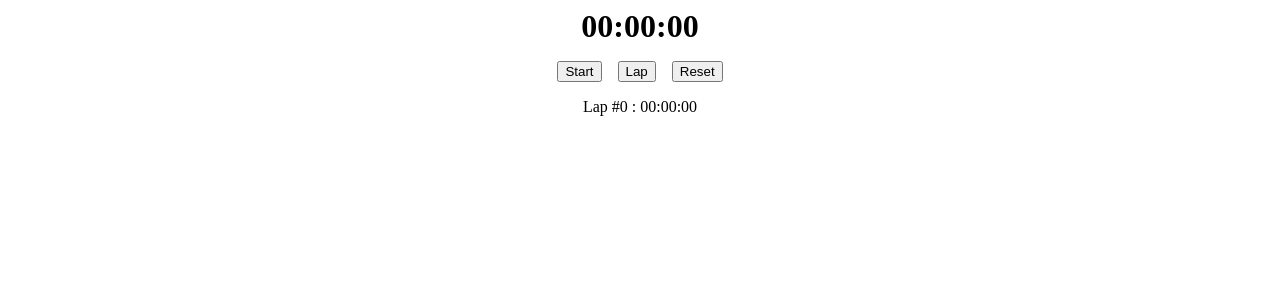
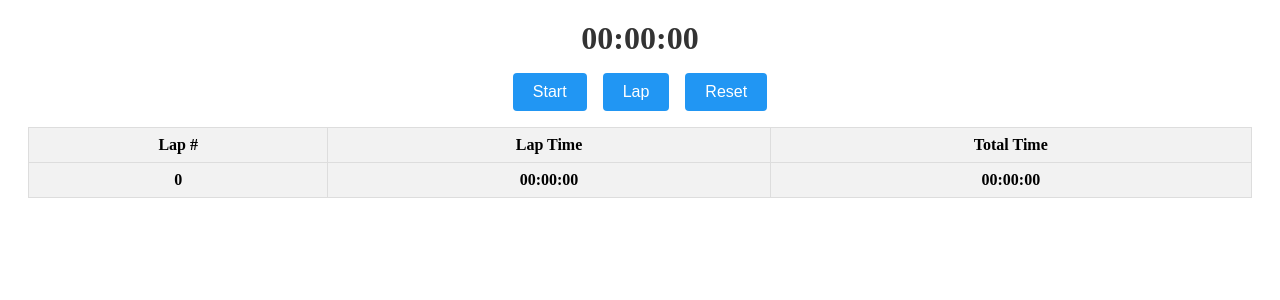
Before and after one commit to Shopify/eng-intern-assessment-react, a React app: page / in a window 1280 px wide. Both pictures are taken after a click on the button "Lap". Shown: the top 300 px of the page. Built offline with nearby package versions, Linux system fonts and the light colour scheme.

Commit message:
Change lap list to display lap time and total time

```diff
--- a/src/StopWatch.css
+++ b/src/StopWatch.css
@@ -3,12 +3,14 @@
 /* Container styles */
 #stopwatch-container {
     text-align: center;
+    margin: 20px;
   }
 
   /* Display styles */
   #stopwatch-display {
     font-size: 2rem;
-    margin: 0.5rem;
+    margin: 10px;
+    color: #333; /* Dark gray text color */
   }
 
   /* Buttons styles */
@@ -19,14 +21,55 @@
     margin-top: 1rem;
   }
 
+  /* Button styles */
+  #stopwatch-buttons button {
+    background-color: #2196F3; /* Blue */
+    color: #fff; /* White text color */
+    border: none;
+    padding: 10px 20px;
+    text-align: center;
+    text-decoration: none;
+    display: inline-block;
+    font-size: 16px;
+    cursor: pointer;
+    border-radius: 4px;
+  }
+
+  #stopwatch-buttons button:hover {
+    background-color: #1565C0; /* Darker blue on hover */
+  }
+
   /* Lap list styles */
   #lap-list {
     margin-top: 1rem;
   }
 
-  /* Lap item styles */
-  #lap-list li {
-    list-style: none;
-    font-size: 1rem;
-    margin: 0.5rem 0;
+  /* Lap list table styles */
+  #lap-list-table {
+    width: 100%;
+    border-collapse: collapse;
+    margin-top: 1rem;
   }
+
+  #lap-list-table-header {
+    background-color: #f0f0f0;
+  }
+
+  #lap-list-table th,
+  #lap-list-table td {
+    border: 1px solid #ddd;
+    padding: 8px;
+    text-align: center;
+  }
+
+  #lap-list-table th {
+    background-color: #f2f2f2;
+  }
+
+  #lap-list-table tr:nth-child(even) {
+    background-color: #f9f9f9;
+  }
+
+  #lap-list-table tr:hover {
+    background-color: #f0f0f0;
+  }
--- a/src/StopWatch.tsx
+++ b/src/StopWatch.tsx
@@ -24,21 +24,20 @@ export default function StopWatch() {
 
     let handleOnLap = () => {
         setLapList(lapList => [...lapList, counter]);
-        setCounter(0)
     }
 
-    function getDisplayText(givenMilliseconds: number) : string {
-        let milliseconds = givenMilliseconds%1000
-        let seconds = Math.floor(givenMilliseconds/1000)%60
-        let minutes = Math.floor(givenMilliseconds/1000/60)
+    function getDisplayText(givenMilliseconds: number): string {
+        let milliseconds = givenMilliseconds % 1000
+        let seconds = Math.floor(givenMilliseconds / 1000) % 60
+        let minutes = Math.floor(givenMilliseconds / 1000 / 60)
 
         //Make formater function to change time values to strings in the appropiate format
-        let formatTime = (time: number) => {return time.toLocaleString('en-US', {minimumIntegerDigits: 2, maximumFractionDigits: 0})};
+        let formatTime = (time: number) => { return time.toLocaleString('en-US', { minimumIntegerDigits: 2, maximumFractionDigits: 0 }) };
 
         return `${formatTime(minutes)}:${formatTime(seconds)}:${formatTime(milliseconds)}`;
     }
 
-    return(
+    return (
         <div id='stopwatch-container'>
             <h1 id='stopwatch-display'>{getDisplayText(counter)}</h1>
             <div id='stopwatch-buttons'>
@@ -48,9 +47,22 @@ export default function StopWatch() {
                 <StopWatchButton id='reset-button' onClick={handleOnReset} content='Reset'></StopWatchButton>
             </div>
             <div id='lap-list' data-testid='lap-list'>
-                {lapList.map( (lap, index) => (
-                    <li id={`lap-${index}`} key={index}>Lap #{index} : {getDisplayText(lap)}</li>
-                ))}
+                {lapList.length > 0 &&
+                    <table id='lap-list-table'>
+                        <tr id={`lap-list-table-header`}>
+                            <th>Lap #</th>
+                            <th>Lap Time</th>
+                            <th>Total Time</th>
+                        </tr>
+                        {lapList.map((lap, index) => (
+                            <tr id={`lap-${index}`}>
+                                <th>{index}</th>
+                                <th>{getDisplayText(index > 0 ? lap - lapList[index - 1] : lap)}</th>
+                                <th>{getDisplayText(lap)}</th>
+                            </tr>
+                        ))}
+                    </table>
+                }
             </div>
         </div>
     )
```
